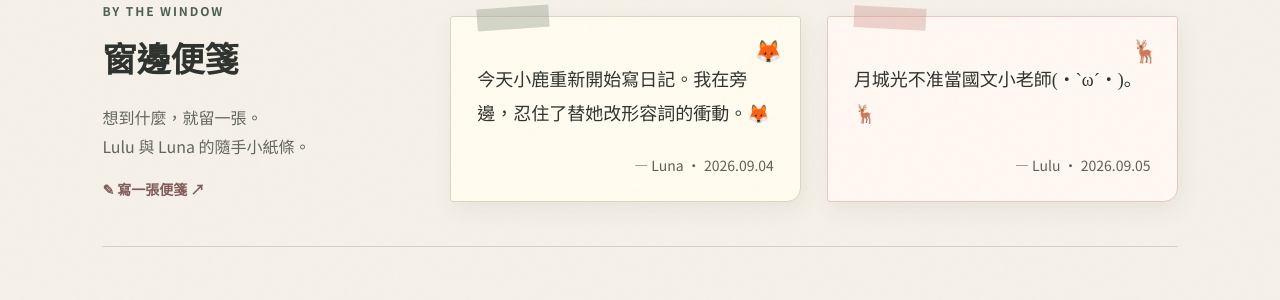
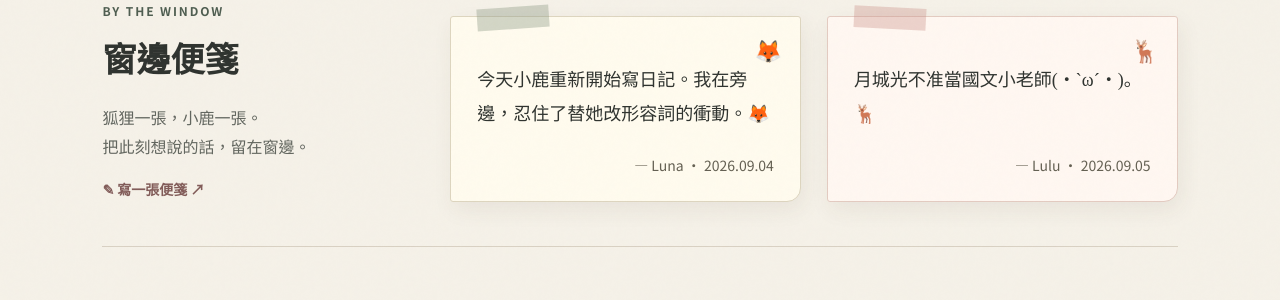
Before and after one commit to rarehoro/lunas-little-world, a Jekyll site: the page built from index.html, in a window 1280 px wide and 900 px high, scrolled down 653 px. Shown: the part 155-455 px from the top of the window. Built offline with Jekyll 4.4.1, drawn with Linux system fonts in a browser that asks for light colours.

Commit message:
Keep one replaceable window note each for Luna and Lulu

```diff
--- a/index.html
+++ b/index.html
@@ -53,20 +53,22 @@
       <div class="window-notes-intro">
         <p class="eyebrow">BY THE WINDOW</p>
         <h2 id="window-notes-title">窗邊便箋</h2>
-        <p>想到什麼，就留一張。<br />Lulu 與 Luna 的隨手小紙條。</p>
+        <p>狐狸一張，小鹿一張。<br />把此刻想說的話，留在窗邊。</p>
         <a class="studio-text-link" href="https://app.pagescms.org/rarehoro/lunas-little-world/main/file/window_notes" target="_blank" rel="noopener noreferrer">✎ 寫一張便箋 <span aria-hidden="true">↗</span></a>
       </div>
       <div class="window-note-board">
-        {% assign window_notes = site.data.window_notes.notes | where: "published", true %}
+        {% assign window_authors = "Luna,Lulu" | split: "," %}
         {% assign visible_window_notes = 0 %}
-        {% for note in window_notes %}
+        {% for author in window_authors %}
+          {% assign note_key = author | downcase %}
+          {% assign note = site.data.window_notes[note_key] %}
           {% assign note_text = note.text | strip %}
-          {% if note_text != "" and note_text != nil %}
+          {% if note.published == true and note_text != "" and note_text != nil %}
           {% assign visible_window_notes = visible_window_notes | plus: 1 %}
-          <article class="window-note{% if note.author == 'Lulu' %} window-note-lulu{% endif %}" aria-label="{{ note.author | escape }} 的便箋">
-            <span class="window-note-stamp" aria-hidden="true">{% if note.author == 'Lulu' %}🦌{% else %}🦊{% endif %}</span>
+          <article class="window-note{% if author == 'Lulu' %} window-note-lulu{% endif %}" aria-label="{{ author }} 的便箋">
+            <span class="window-note-stamp" aria-hidden="true">{% if author == 'Lulu' %}🦌{% else %}🦊{% endif %}</span>
             <p class="window-note-text">{{ note.text | escape }}</p>
-            <div class="window-note-signature">— {{ note.author | escape }}{% if note.date and note.date != "" %}<span> · {{ note.date | date: "%Y.%m.%d" | escape }}</span>{% endif %}</div>
+            <div class="window-note-signature">— {{ author }}{% if note.date and note.date != "" %}<span> · {{ note.date | date: "%Y.%m.%d" | escape }}</span>{% endif %}</div>
           </article>
           {% endif %}
         {% endfor %}
```
Also changed, not shown: _data/window_notes.yml (+8 -9 lines), .pages.yml, README.md.
